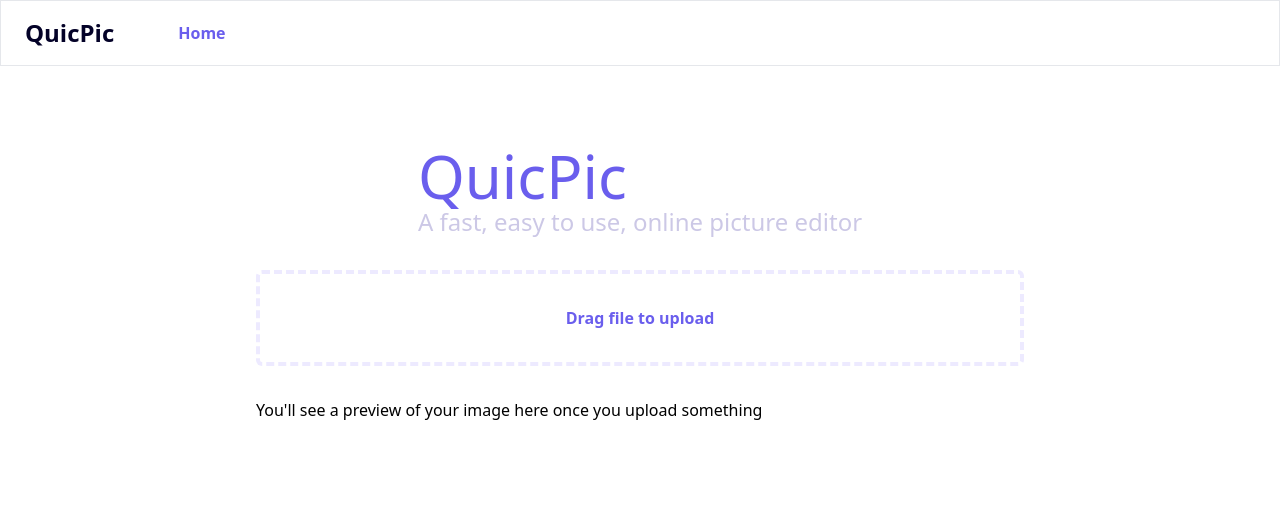
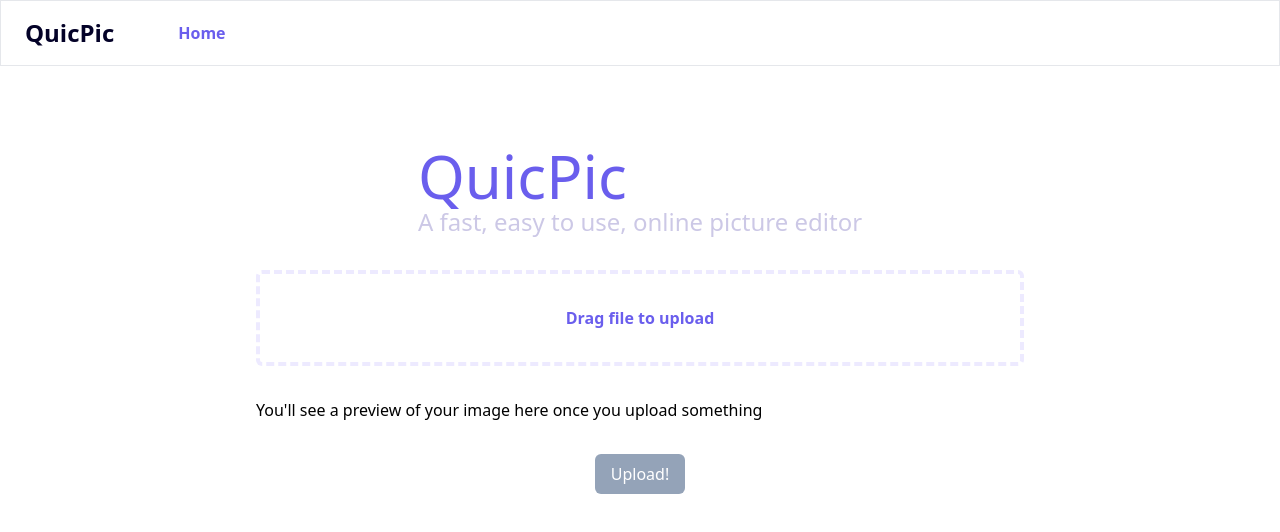
Before and after one commit to JoaquinGomez1/QuicPic, a Next.js app: page / in a window 1280 px wide. Shown: the top 532 px of the page. Built offline with nearby package versions, Linux system fonts and the light colour scheme.

Commit message:
chore: added data-test-id's

```diff
--- a/src/components/FileEditor/index.tsx
+++ b/src/components/FileEditor/index.tsx
@@ -25,6 +25,7 @@ export const FileEditor: FC<Props> = ({ onDrop }) => {
   return (
     <>
       <div
+        data-test-id="file-container"
         {...getRootProps()}
         className={`border-4 border-dashed ease-in-out border-spacing-8 border-primary-light w-full h-24 p-4 rounded-md grid place-items-center ${
           isDragActive ? "text-secondary cursor-grabbing border-secondary" : ""
--- a/src/components/FileForm/index.tsx
+++ b/src/components/FileForm/index.tsx
@@ -3,6 +3,8 @@ import { FileEditor } from "@components/FileEditor";
 import { FileViewer } from "@components/FileViewer";
 import { Button } from "@components/Button";
 import { Image } from "@interfaces/image";
+import { uploadImageToS3 } from "@services/s3Images/uploadImage";
+import { getSecureS3Url } from "@services/s3Images/getSecureS3Url";
 
 export function FileForm() {
   const [files, setFiles] = useState<Image[]>();
@@ -10,13 +12,22 @@ export function FileForm() {
     setFiles(acceptedFiles);
   }, []);
 
+  const handleFormSubmision = async () => {
+    const url = (await getSecureS3Url()).data?.url || "";
+    uploadImageToS3(url, files![0]);
+  };
+
   return (
-    <form>
-      <div className="space-y-8">
+    <div>
+      <div className="space-y-8 mb-8">
         <FileEditor onDrop={handleDrop} />
         <FileViewer images={files} />
       </div>
-      {/* <Button disabled={!files}>Upload!</Button> */}
-    </form>
+      <div className="grid place-items-center">
+        <Button onClick={handleFormSubmision} disabled={!files}>
+          Upload!
+        </Button>
+      </div>
+    </div>
   );
 }
--- a/src/components/FileViewer/index.tsx
+++ b/src/components/FileViewer/index.tsx
@@ -13,6 +13,7 @@ export const FileViewer: FC<Props> = ({ images }) => {
       </p>
       {images?.map((image) => (
         <img
+          data-test-id="preview-image"
           className="object-contain w-full h-96"
           src={image.preview}
           alt="The image that an awesome user just uploaded to our website!"
--- a/src/components/index.ts
+++ b/src/components/index.ts
@@ -1,3 +1,6 @@
 export { Button } from "./Button";
 export { Navbar } from "./Navbar";
 export { Container } from "./Container";
+export { FileViewer } from "./FileViewer";
+export { FileEditor } from "./FileEditor";
+export { FileForm } from "./FileForm";
```
